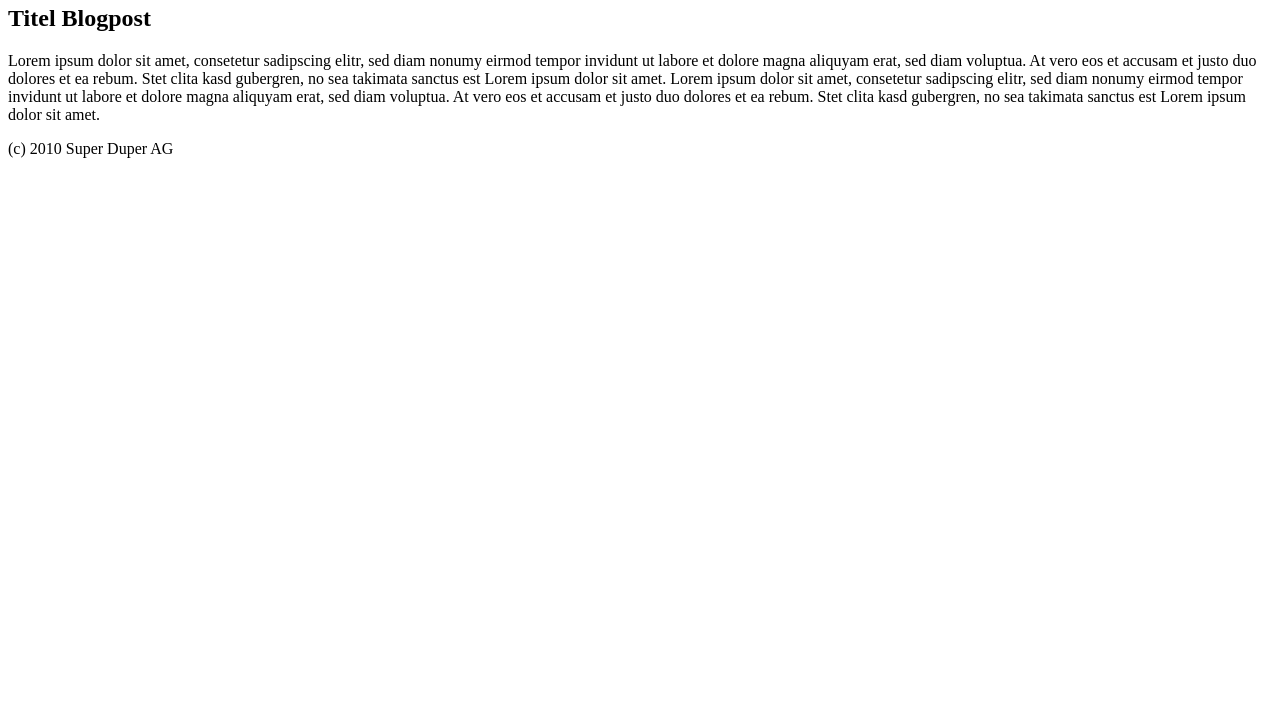
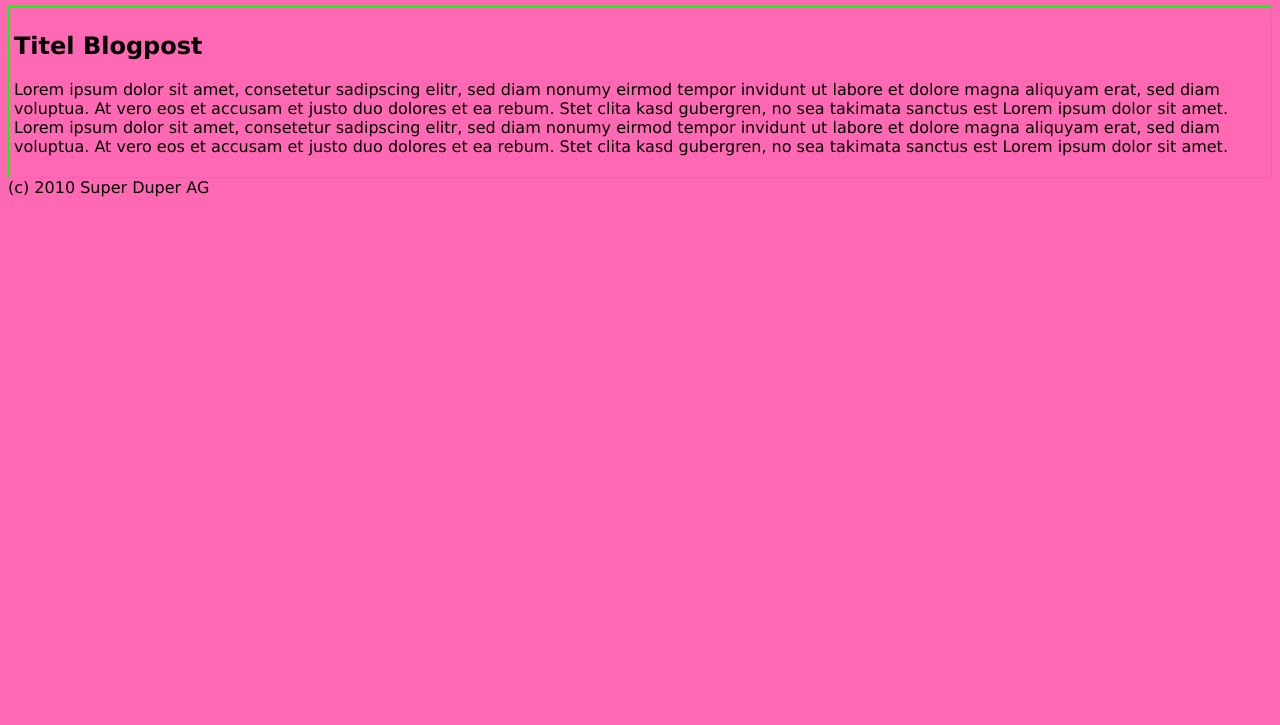
Before and after one commit to nicam/git-conflict-test, a plain HTML site: page index.html in a window 1280 px wide. Shown: the part 75-800 px from the top of the page. Drawn offline with Linux system fonts and the light colour scheme.

Commit message:
Add basic page styling

```diff
--- a/index.html
+++ b/index.html
@@ -6,6 +6,15 @@
     <title>Super duper Projekt</title>
     <style>
       /* CSS goes here */
+      body {
+         background-color: hotpink;
+         font-family: Verdana, sans-serif;
+      }
+
+      article {
+        border: 1px solid lime;
+        padding: 5px;
+      }
     </style>
   </head>
   <body>
```
